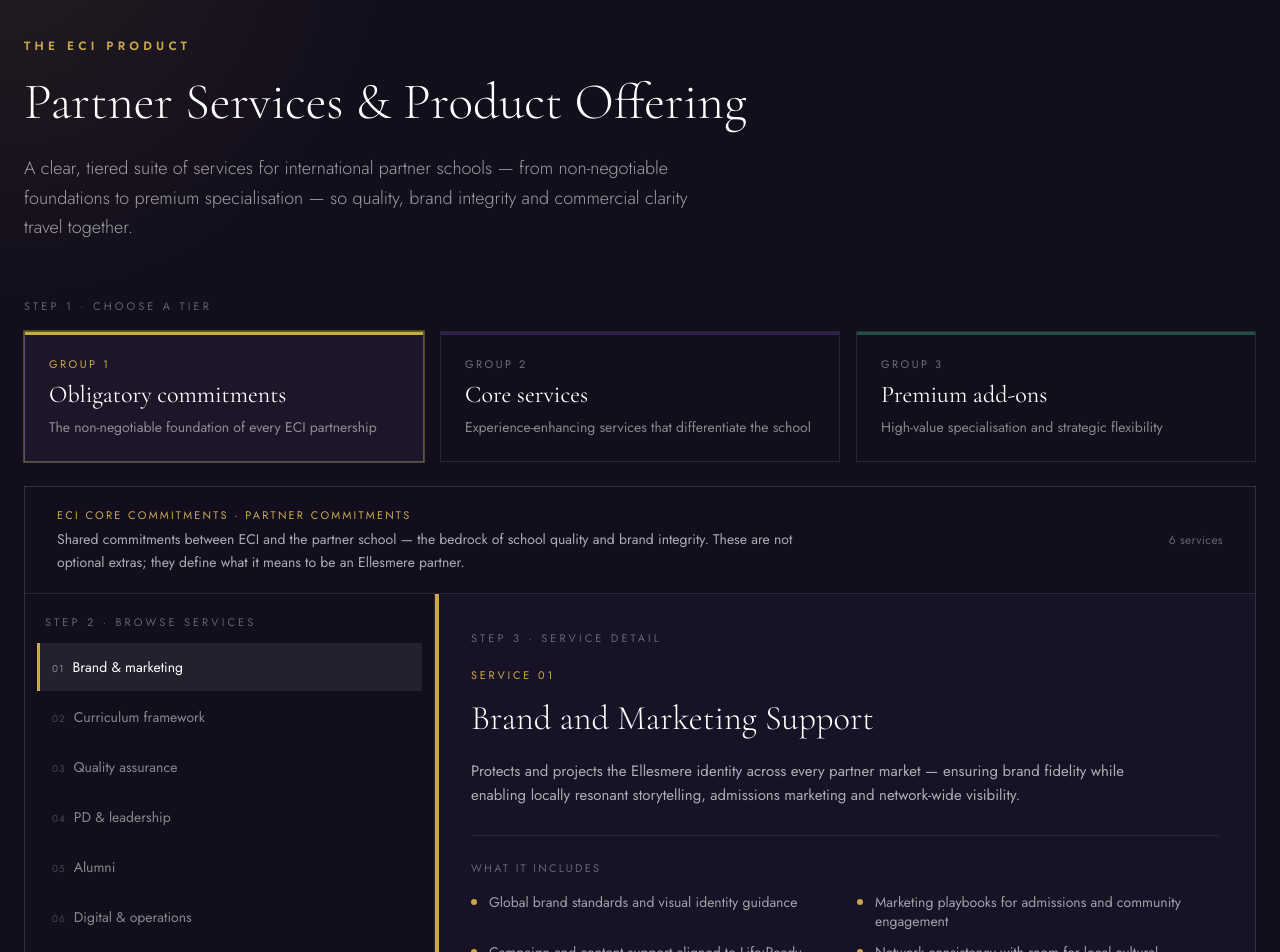
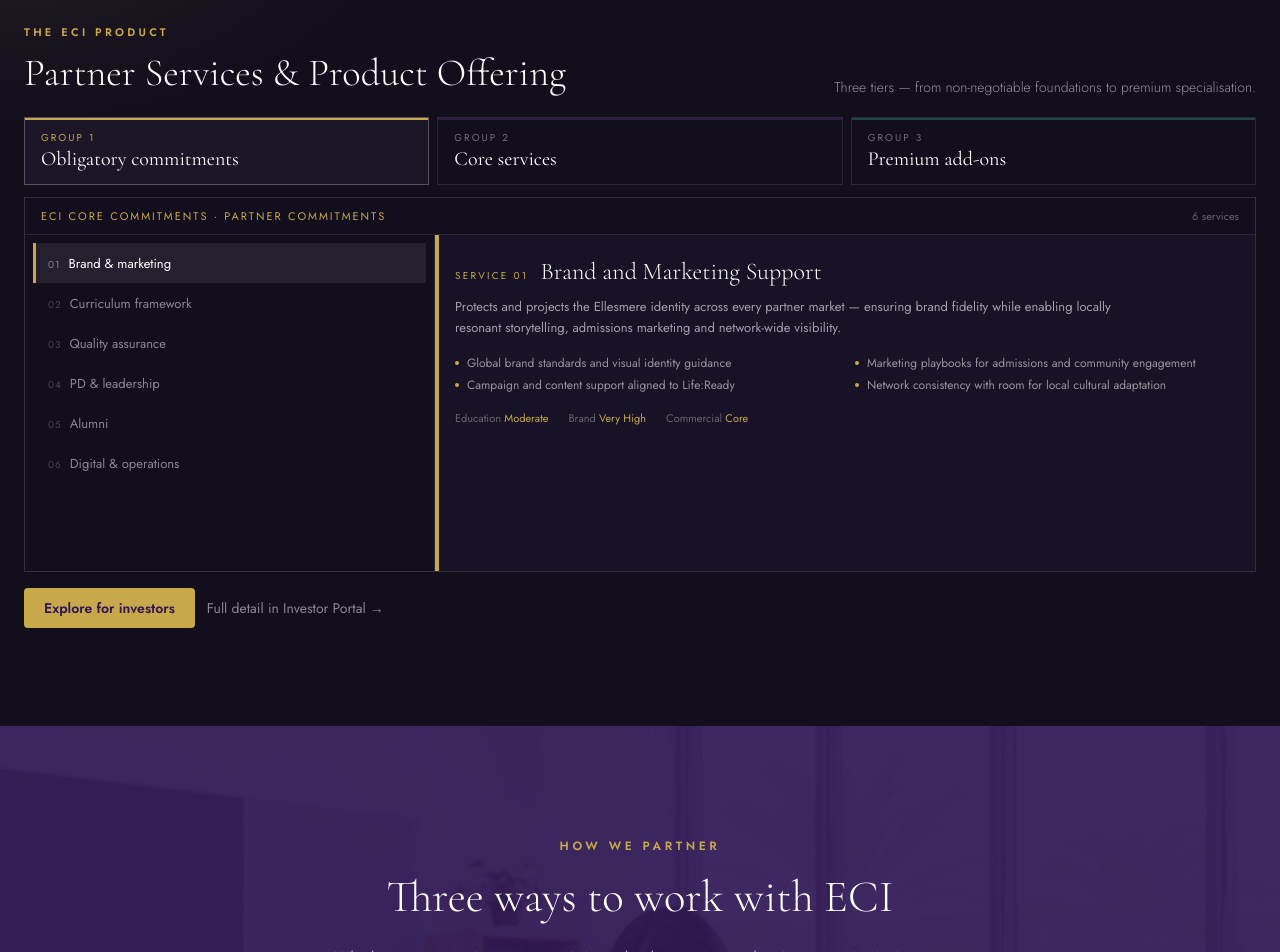
Before and after one commit to wigsbury-ui/eci-platform, a Next.js app: page / in a window 1280 px wide. Shown: the part 5180-6132 px from the top of the page. Built offline with nearby package versions, Linux system fonts and the light colour scheme.

Commit message:
Condense Partner Services section for laptop viewports
Tighten spacing, shorten the intro, and constrain the explorer height
so the full composition fits comfortably on a typical laptop screen.

Co-authored-by: wigsbury-ui <wigsbury-ui@users.noreply.github.com>

```diff
--- a/components/PartnerServicesSection.tsx
+++ b/components/PartnerServicesSection.tsx
@@ -46,7 +46,7 @@ export default function PartnerServicesSection({
   return (
     <section
       id="services"
-      className={`relative overflow-hidden py-24 md:py-28 ${
+      className={`relative overflow-hidden py-12 md:py-14 lg:min-h-[100svh] lg:flex lg:flex-col lg:justify-center ${
         dark ? 'bg-[#120e1c]' : 'bg-[#F8F4EF]'
       }`}
     >
@@ -59,47 +59,41 @@ export default function PartnerServicesSection({
         }}
       />
 
-      <div className="relative max-w-7xl mx-auto px-6">
-        {/* Intro — one job */}
+      <div className="relative max-w-7xl mx-auto px-6 w-full">
+        {/* Compact header row */}
         <div
-          className={`max-w-3xl mb-12 md:mb-14 transition-all duration-700 ${
-            entered ? 'opacity-100 translate-y-0' : 'opacity-0 translate-y-4'
+          className={`flex flex-col lg:flex-row lg:items-end lg:justify-between gap-4 mb-5 transition-all duration-700 ${
+            entered ? 'opacity-100 translate-y-0' : 'opacity-0 translate-y-3'
           }`}
         >
+          <div className="max-w-2xl">
             <p
-            className={`text-xs tracking-[0.35em] uppercase mb-4 font-jost font-semibold ${
+              className={`text-[11px] tracking-[0.3em] uppercase mb-2 font-jost font-semibold ${
                 dark ? 'text-[#C8A84B]' : 'text-[#4C2585]'
               }`}
             >
               {FRAMEWORK_INTRO.eyebrow}
             </p>
             <h2
-            className={`font-cormorant font-light leading-tight mb-5 ${
+              className={`font-cormorant font-light leading-tight ${
                 dark ? 'text-white' : 'text-[#2D1654]'
               }`}
-            style={{ fontSize: 'clamp(2rem, 4vw, 3.5rem)' }}
+              style={{ fontSize: 'clamp(1.75rem, 3vw, 2.65rem)' }}
             >
               {FRAMEWORK_INTRO.title}
             </h2>
+          </div>
           <p
-            className={`font-jost text-lg font-light leading-relaxed max-w-2xl ${
-              dark ? 'text-white/60' : 'text-gray-600'
+            className={`font-jost text-sm font-light leading-snug max-w-md lg:text-right ${
+              dark ? 'text-white/55' : 'text-gray-600'
             }`}
           >
-            {FRAMEWORK_INTRO.summary}
+            Three tiers — from non-negotiable foundations to premium specialisation.
           </p>
         </div>
 
-        {/* Zone A — Choose a tier */}
-        <div className="mb-6">
-          <p
-            className={`font-jost text-[11px] tracking-[0.28em] uppercase mb-4 ${
-              dark ? 'text-white/35' : 'text-gray-400'
-            }`}
-          >
-            Step 1 · Choose a tier
-          </p>
-          <div className="grid md:grid-cols-3 gap-3 md:gap-4">
+        {/* Tier chooser — compact */}
+        <div className="grid grid-cols-1 sm:grid-cols-3 gap-2 mb-3">
           {SERVICE_GROUPS.map((g, i) => {
             const selected = g.id === activeGroup
             return (
@@ -107,81 +101,63 @@ export default function PartnerServicesSection({
                 key={g.id}
                 type="button"
                 onClick={() => selectGroup(g.id)}
-                  className={`relative text-left p-5 md:p-6 border transition-all duration-300 ${
+                className={`relative text-left px-4 py-3 border transition-all duration-300 ${
                   selected
                     ? dark
-                        ? 'bg-[#1c1628] border-white/25 shadow-[0_0_0_1px_rgba(200,168,75,0.35)]'
-                        : 'bg-white border-[#2D1654]/25 shadow-sm'
+                      ? 'bg-[#1c1628] border-white/25'
+                      : 'bg-white border-[#2D1654]/25'
                     : dark
-                        ? 'bg-transparent border-white/10 hover:border-white/25 opacity-75 hover:opacity-100'
-                        : 'bg-white/50 border-black/8 hover:border-black/20 opacity-80 hover:opacity-100'
+                      ? 'bg-transparent border-white/10 hover:border-white/25 opacity-70 hover:opacity-100'
+                      : 'bg-white/40 border-black/8 hover:border-black/20 opacity-75 hover:opacity-100'
                 }`}
                 style={{
-                    animation: entered ? `psf-service-in 450ms ease ${i * 70}ms both` : undefined,
+                  animation: entered ? `psf-service-in 400ms ease ${i * 50}ms both` : undefined,
                 }}
               >
                 <span
-                    className="absolute top-0 left-0 right-0 h-[3px] transition-opacity duration-300"
+                  className="absolute top-0 left-0 right-0 h-[2px]"
                   style={{
                     backgroundColor: g.colour,
-                      opacity: selected ? 1 : 0.35,
+                    opacity: selected ? 1 : 0.3,
                   }}
                 />
                 <p
-                    className="font-jost text-[11px] tracking-[0.22em] uppercase mb-2"
+                  className="font-jost text-[10px] tracking-[0.2em] uppercase mb-0.5"
                   style={{ color: selected ? g.colour : dark ? 'rgba(255,255,255,0.4)' : '#9CA3AF' }}
                 >
                   {g.label}
                 </p>
                 <p
-                    className={`font-cormorant text-2xl leading-tight mb-2 ${
+                  className={`font-cormorant text-xl leading-tight ${
                     dark ? 'text-white' : 'text-[#2D1654]'
                   }`}
                 >
                   {g.title}
                 </p>
-                  <p
-                    className={`font-jost text-sm leading-snug ${
-                      dark ? 'text-white/50' : 'text-gray-500'
-                    }`}
-                  >
-                    {g.subtitle}
-                  </p>
               </button>
             )
           })}
         </div>
-        </div>
 
-        {/* Zone B + C — Browse & detail as one framed explorer */}
+        {/* Explorer — single viewport-friendly frame */}
         <div
           className={`border transition-opacity duration-300 ${
             isPending ? 'opacity-70' : 'opacity-100'
           } ${dark ? 'border-white/12 bg-[#171225]' : 'border-black/8 bg-white'}`}
         >
-          {/* Active tier banner */}
           <div
-            className={`px-5 md:px-8 py-5 border-b flex flex-col md:flex-row md:items-center md:justify-between gap-3 ${
-              dark ? 'border-white/10 bg-black/20' : 'border-gray-100 bg-[#F8F4EF]/80'
+            className={`px-4 py-2.5 border-b flex items-center justify-between gap-3 ${
+              dark ? 'border-white/10 bg-black/20' : 'border-gray-100 bg-[#F8F4EF]/70'
             }`}
           >
-            <div className="min-w-0">
             <p
-                className="font-jost text-[11px] tracking-[0.2em] uppercase mb-1"
+              className="font-jost text-[11px] tracking-[0.18em] uppercase truncate"
               style={{ color: group.colour }}
             >
               {group.commercialNote}
             </p>
             <p
-                className={`font-jost text-sm leading-relaxed max-w-3xl ${
-                  dark ? 'text-white/65' : 'text-gray-600'
-                }`}
-              >
-                {group.narrative}
-              </p>
-            </div>
-            <p
-              className={`font-jost text-xs tracking-wide shrink-0 ${
+              className={`font-jost text-[11px] shrink-0 ${
                 dark ? 'text-white/35' : 'text-gray-400'
               }`}
             >
@@ -189,23 +165,13 @@ export default function PartnerServicesSection({
             </p>
           </div>
 
-          <div className="grid lg:grid-cols-12 min-h-[28rem]">
-            {/* Zone B — Service index */}
+          <div className="grid lg:grid-cols-12 lg:h-[min(22rem,42vh)]">
             <div
-              className={`lg:col-span-4 border-b lg:border-b-0 lg:border-r ${
+              className={`lg:col-span-4 border-b lg:border-b-0 lg:border-r overflow-y-auto ${
                 dark ? 'border-white/10 bg-[#120e1c]' : 'border-gray-100 bg-[#FAFAF8]'
               }`}
             >
-              <div className="px-5 pt-5 pb-3">
-                <p
-                  className={`font-jost text-[11px] tracking-[0.28em] uppercase ${
-                    dark ? 'text-white/35' : 'text-gray-400'
-                  }`}
-                >
-                  Step 2 · Browse services
-                </p>
-              </div>
-              <div className="px-3 pb-4 max-h-[24rem] overflow-y-auto">
+              <div className="p-2">
                 {services.map((s, i) => {
                   const on = s.id === activeService?.id
                   return (
@@ -213,36 +179,35 @@ export default function PartnerServicesSection({
                       key={s.id}
                       type="button"
                       onClick={() => startTransition(() => setActiveServiceId(s.id))}
-                      className={`w-full text-left px-3 py-3 mb-0.5 transition-colors duration-200 border-l-[3px] ${
+                      className={`w-full text-left px-3 py-2 transition-colors duration-200 border-l-[3px] ${
                         on
                           ? dark
                             ? 'bg-white/8 text-white'
-                            : 'bg-white text-[#2D1654] shadow-sm'
+                            : 'bg-white text-[#2D1654]'
                           : dark
                             ? 'border-l-transparent text-white/50 hover:text-white/80 hover:bg-white/[0.04]'
-                            : 'border-l-transparent text-gray-500 hover:text-[#2D1654] hover:bg-white/70'
+                            : 'border-l-transparent text-gray-500 hover:text-[#2D1654] hover:bg-white/80'
                       }`}
                       style={{
                         borderLeftColor: on ? group.colour : 'transparent',
                         animation: entered
-                          ? `psf-service-in 400ms ease ${80 + i * 24}ms both`
+                          ? `psf-service-in 360ms ease ${60 + i * 18}ms both`
                           : undefined,
                       }}
                     >
                       <span className="font-jost text-[10px] tracking-widest opacity-45 mr-2">
                         {String(s.number).padStart(2, '0')}
                       </span>
-                      <span className="font-jost text-sm">{s.shortName}</span>
+                      <span className="font-jost text-[13px]">{s.shortName}</span>
                     </button>
                   )
                 })}
               </div>
             </div>
 
-            {/* Zone C — Detail */}
             <div
               key={activeService?.id}
-              className={`lg:col-span-8 p-6 md:p-9 psf-panel relative ${
+              className={`lg:col-span-8 p-4 md:p-5 psf-panel relative overflow-y-auto ${
                 dark ? 'text-white' : 'text-[#2D1654]'
               }`}
             >
@@ -250,97 +215,61 @@ export default function PartnerServicesSection({
                 className="absolute top-0 bottom-0 left-0 w-1 hidden lg:block"
                 style={{ backgroundColor: group.colour }}
               />
-              <p
-                className={`font-jost text-[11px] tracking-[0.28em] uppercase mb-5 ${
-                  dark ? 'text-white/35' : 'text-gray-400'
-                }`}
-              >
-                Step 3 · Service detail
-              </p>
 
               {activeService && (
                 <>
+                  <div className="flex flex-wrap items-baseline gap-x-3 gap-y-1 mb-2">
                     <p
-                    className="font-jost text-[11px] tracking-[0.25em] uppercase mb-3"
+                      className="font-jost text-[10px] tracking-[0.22em] uppercase"
                       style={{ color: group.colour }}
                     >
                       Service {String(activeService.number).padStart(2, '0')}
                     </p>
-                  <h3 className="font-cormorant text-3xl md:text-[2.15rem] font-light mb-4 leading-snug">
+                    <h3 className="font-cormorant text-2xl font-light leading-snug">
                       {activeService.name}
                     </h3>
+                  </div>
                   <p
-                    className={`font-jost text-sm md:text-[15px] leading-relaxed mb-7 max-w-2xl ${
-                      dark ? 'text-white/65' : 'text-gray-600'
+                    className={`font-jost text-[13px] leading-relaxed mb-4 max-w-2xl ${
+                      dark ? 'text-white/60' : 'text-gray-600'
                     }`}
                   >
                     {activeService.overview}
                   </p>
 
-                  <div
-                    className={`mb-8 pt-6 border-t ${
-                      dark ? 'border-white/10' : 'border-gray-100'
-                    }`}
-                  >
-                    <p
-                      className={`font-jost text-[11px] tracking-[0.2em] uppercase mb-4 ${
-                        dark ? 'text-white/35' : 'text-gray-400'
-                      }`}
-                    >
-                      What it includes
-                    </p>
-                    <ul className="grid sm:grid-cols-2 gap-x-6 gap-y-3">
+                  <ul className="grid sm:grid-cols-2 gap-x-5 gap-y-1.5 mb-4">
                     {activeService.attributes.slice(0, 4).map(attr => (
                       <li
                         key={attr}
-                          className={`font-jost text-sm flex gap-3 leading-snug ${
-                            dark ? 'text-white/60' : 'text-gray-600'
+                        className={`font-jost text-[12px] flex gap-2 leading-snug ${
+                          dark ? 'text-white/55' : 'text-gray-600'
                         }`}
                       >
                         <span
-                            className="mt-1.5 w-1.5 h-1.5 rounded-full shrink-0"
+                          className="mt-1.5 w-1 h-1 rounded-full shrink-0"
                           style={{ backgroundColor: group.colour }}
                         />
                         {attr}
                       </li>
                     ))}
                   </ul>
-                  </div>
 
                   {(activeService.educationImpact ||
                     activeService.brandImpact ||
                     activeService.profitPotential) && (
-                    <div
-                      className={`grid grid-cols-3 gap-3 max-w-lg pt-5 border-t ${
-                        dark ? 'border-white/10' : 'border-gray-100'
-                      }`}
-                    >
+                    <div className="flex flex-wrap gap-x-5 gap-y-1">
                       {[
                         ['Education', activeService.educationImpact],
                         ['Brand', activeService.brandImpact],
                         ['Commercial', activeService.profitPotential],
                       ].map(([label, value]) =>
                         value && value !== '-' ? (
-                          <div
-                            key={label as string}
-                            className={`px-3 py-3 ${
-                              dark ? 'bg-white/[0.04]' : 'bg-[#F8F4EF]'
-                            }`}
-                          >
-                            <p
-                              className={`font-jost text-[10px] tracking-widest uppercase mb-1 ${
-                                dark ? 'text-white/35' : 'text-gray-400'
-                              }`}
-                            >
-                              {label}
+                          <p key={label as string} className="font-jost text-[11px]">
+                            <span className={dark ? 'text-white/35' : 'text-gray-400'}>
+                              {label}{' '}
+                            </span>
+                            <span style={{ color: dark ? '#C8A84B' : '#4C2585' }}>{value}</span>
                           </p>
-                            <p
-                              className="font-jost text-sm font-medium"
-                              style={{ color: dark ? '#C8A84B' : '#4C2585' }}
-                            >
-                              {value}
-                            </p>
-                          </div>
                         ) : null
                       )}
                     </div>
@@ -351,31 +280,13 @@ export default function PartnerServicesSection({
           </div>
         </div>
 
-        {/* Why it matters — separate, quiet strip */}
-        <div
-          className={`mt-8 grid md:grid-cols-3 gap-4 md:gap-6 ${
-            dark ? 'text-white/55' : 'text-gray-600'
-          }`}
-        >
-          {FRAMEWORK_INTRO.whyItMatters.map((line, i) => (
-            <p key={line} className="font-jost text-sm leading-relaxed flex gap-3">
-              <span className="text-[#C8A84B] shrink-0 font-medium">{String(i + 1).padStart(2, '0')}</span>
-              <span>{line}</span>
-            </p>
-          ))}
-        </div>
-
-        {/* CTA */}
-        <div
-          className={`mt-10 flex flex-wrap gap-4 items-center pt-8 border-t ${
-            dark ? 'border-white/10' : 'border-black/8'
-          }`}
-        >
+        {/* CTA — single compact row */}
+        <div className="mt-4 flex flex-wrap gap-3 items-center">
           {variant === 'home' ? (
             <>
               <Link
                 href="/investors#services"
-                className="bg-[#C8A84B] text-[#2D1654] px-7 py-3 rounded-sm font-jost font-semibold text-sm hover:bg-[#F0E4B0] transition-colors"
+                className="bg-[#C8A84B] text-[#2D1654] px-5 py-2.5 rounded-sm font-jost font-semibold text-sm hover:bg-[#F0E4B0] transition-colors"
               >
                 Explore for investors
               </Link>
@@ -383,28 +294,23 @@ export default function PartnerServicesSection({
                 href="/login?audience=investor"
                 className={`font-jost text-sm transition-colors ${
                   dark
-                    ? 'text-white/55 hover:text-[#C8A84B]'
+                    ? 'text-white/50 hover:text-[#C8A84B]'
                     : 'text-[#2D1654]/70 hover:text-[#4C2585]'
                 }`}
               >
-                Full programme detail in the Investor Portal →
+                Full detail in Investor Portal →
               </Link>
             </>
           ) : (
             <>
               <Link
                 href="/login?audience=investor"
-                className="bg-[#C8A84B] text-[#2D1654] px-7 py-3 rounded-sm font-jost font-semibold text-sm hover:bg-[#F0E4B0] transition-colors"
+                className="bg-[#C8A84B] text-[#2D1654] px-5 py-2.5 rounded-sm font-jost font-semibold text-sm hover:bg-[#F0E4B0] transition-colors"
               >
                 Open Investor Portal
               </Link>
-              <p
-                className={`font-jost text-sm max-w-md ${
-                  dark ? 'text-white/50' : 'text-gray-500'
-                }`}
-              >
-                Invited partners can review the complete 33-service framework, partner commitments,
-                and impact matrix inside the password-protected portal.
+              <p className={`font-jost text-xs max-w-md ${dark ? 'text-white/45' : 'text-gray-500'}`}>
+                Full 33-service framework inside the password-protected portal.
               </p>
             </>
           )}
```
Lines whose indentation alone changed are shown as unchanged.
